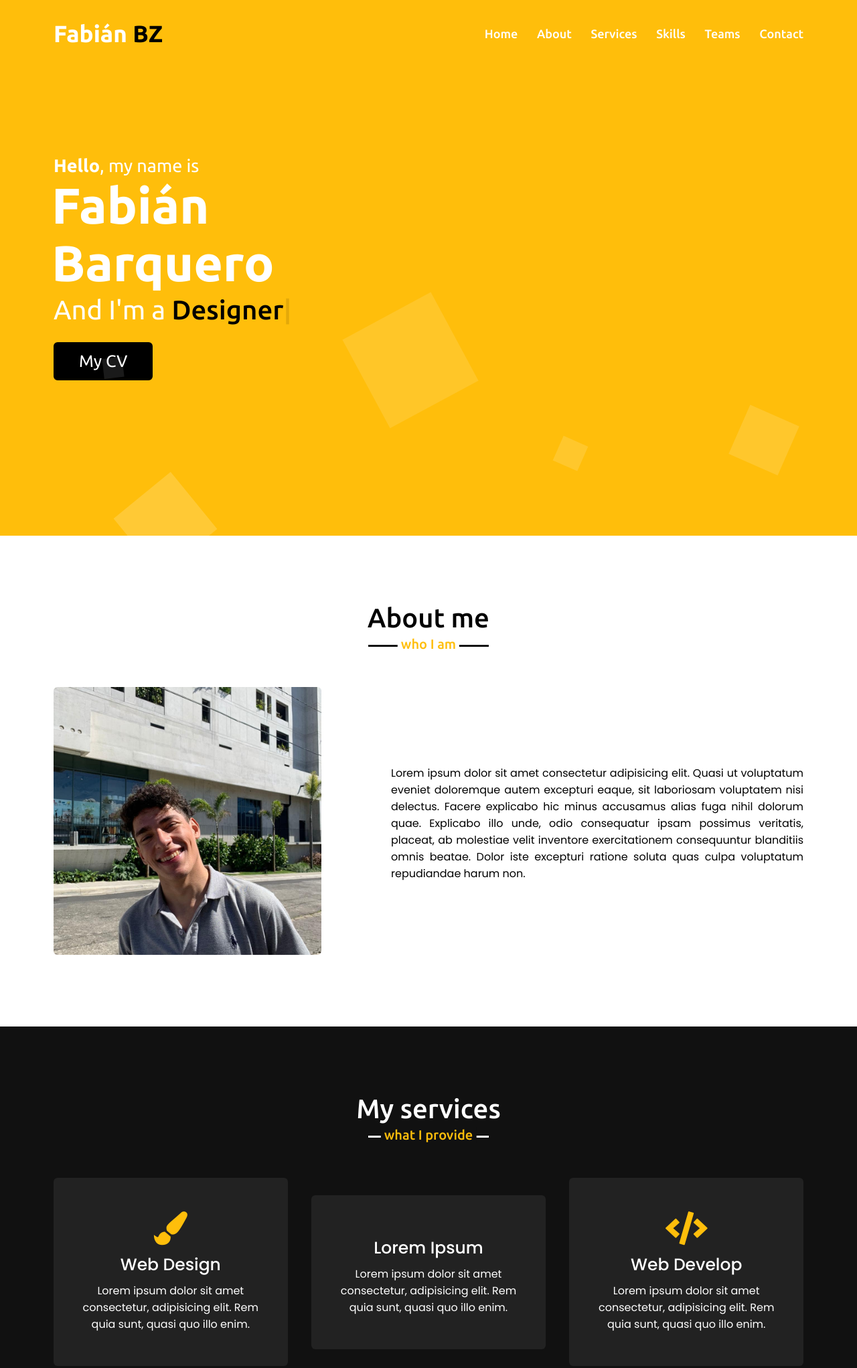
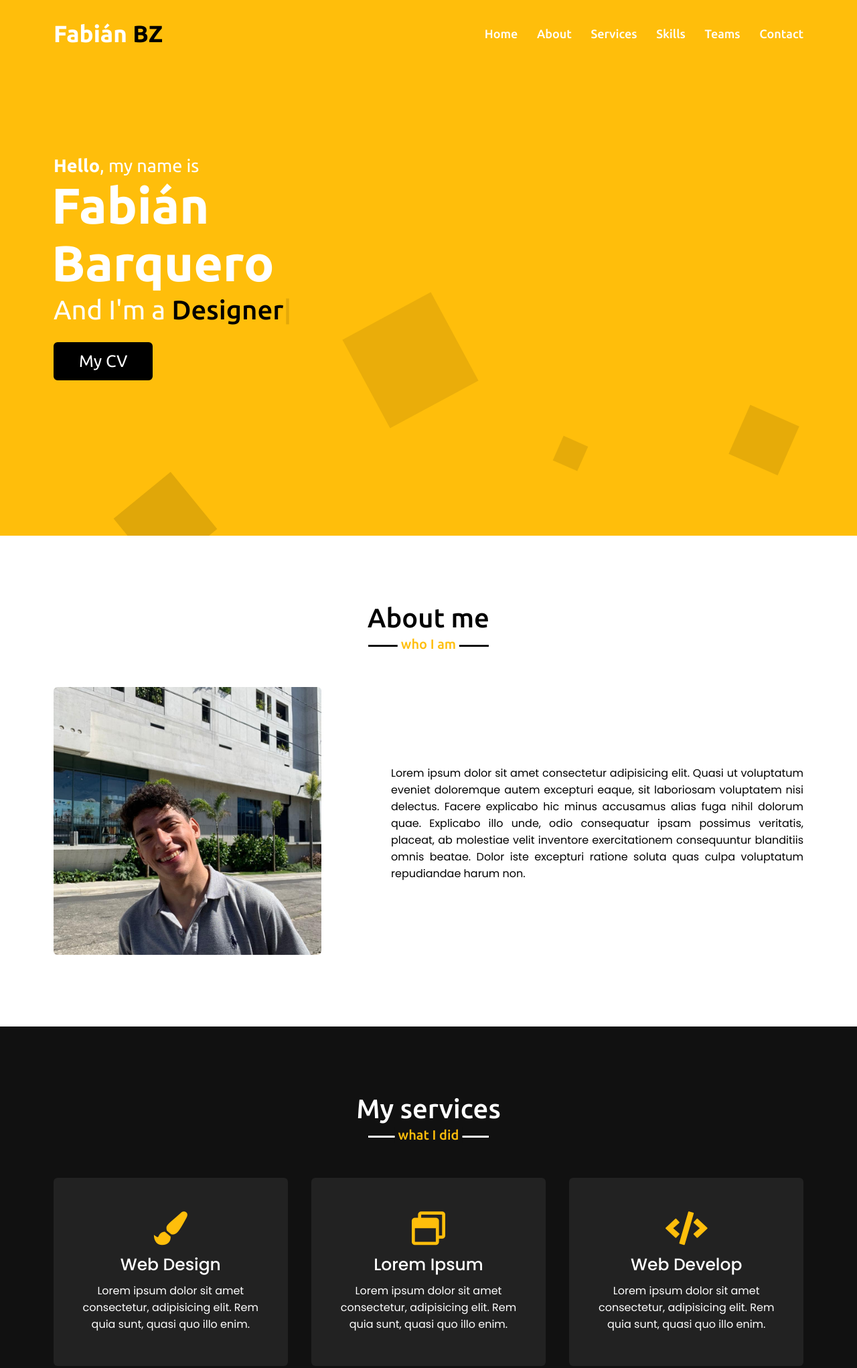
Before and after one commit to fbarqueroz/Portfolio-final, a website: page index.html in a window 1280 px wide. Shown: the top 2043 px of the page at 67% size. Drawn offline with nearby package versions, Linux system fonts and the light colour scheme.

Commit message:
Agrego cambios en home

```diff
--- a/index.html
+++ b/index.html
@@ -42,8 +42,7 @@
         </div>
     </div>
 
-    <!--Background canvas -->
-
+    <!--Background canva -->
     <div class="animation-area">
       <ul class="box-area">
         <li></li>
@@ -98,7 +97,7 @@
               </div>
               <div class="card">
                   <div class="box">
-                      <i class=""></i>
+                      <i class="far fa-window-restore"></i>
                       <div class="text">Lorem Ipsum</div>
                       <p>Lorem ipsum dolor sit amet consectetur, adipisicing elit. Rem quia sunt, quasi quo illo enim.</p>
                   </div>
--- a/sass/Global/_global.scss
+++ b/sass/Global/_global.scss
@@ -10,6 +10,7 @@
 
 html {
     scroll-behavior: smooth ;
+    font-family: $ubuntu ;
 }
 
 /* Scroll bar */
--- a/sass/Global/_var.scss
+++ b/sass/Global/_var.scss
@@ -1,4 +1,8 @@
 // Colors
 $yellow: #ffbe0b ;
+$yellow-canvas: #9E7606 ;
 $black: #000 ;
 $white: #fff ;
+
+// Fonts
+$ubuntu: 'Ubuntu', sans-serif ;
--- a/sass/Partials/_canvas.scss
+++ b/sass/Partials/_canvas.scss
@@ -1,7 +1,6 @@
 .animation-area {
 	height: 100vh ;
 	width: 100% ;
-  z-index: 2 ;
 }
 
 .box-area {
@@ -15,7 +14,7 @@
 
   li {
     animation: animate 20s linear infinite ;
-    background: rgba(255, 255, 255, 0.2) ;
+    background: #DBA309 ;
     bottom: -150px ;
     display: block ;
     height: 25px ;
--- a/sass/Partials/_home.scss
+++ b/sass/Partials/_home.scss
@@ -7,8 +7,12 @@
   min-height: 500px ;
   background-size: cover ;
   background-attachment: fixed ;
-  font-family: 'Ubuntu', sans-serif ;
 }
+
+.home-content {
+  z-index: 100 ;
+}
+
 .home .max-width {
 width: 100% ;
 display: flex ;
--- a/sass/Partials/_services.scss
+++ b/sass/Partials/_services.scss
@@ -10,7 +10,7 @@
 .services .title::after,
 .teams .title::after{
   background: #111;
-  content: "what I provide";
+  content: "what I did";
   color: $yellow;
 }
 .services .serv-content .card{
--- a/sass/styles.scss
+++ b/sass/styles.scss
@@ -1,7 +1,7 @@
 // Globals
+@import 'Global/var';
 @import 'Global/global';
 @import 'Global/responsive';
-@import 'Global/var';
 
 // Partials
 @import 'Partials/nav';
```
Also changed, not shown: public/css/styles.css.
